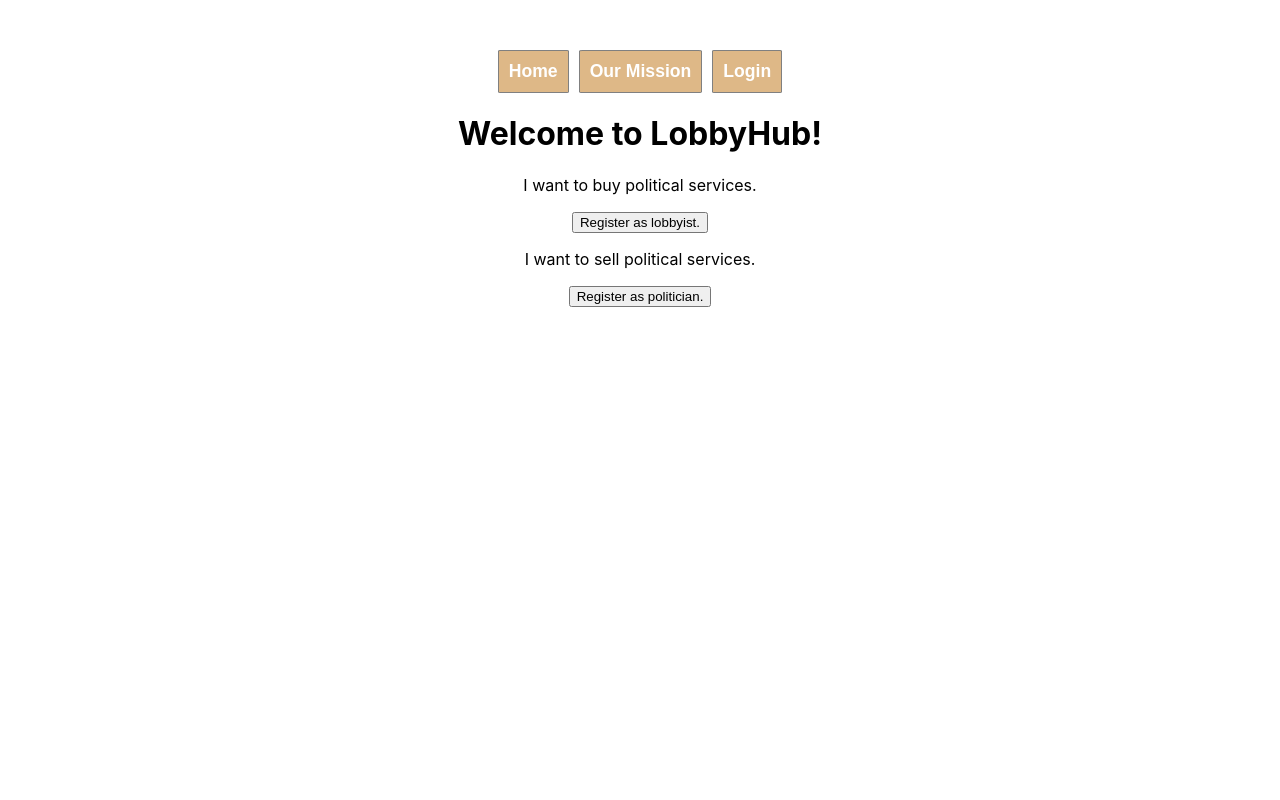
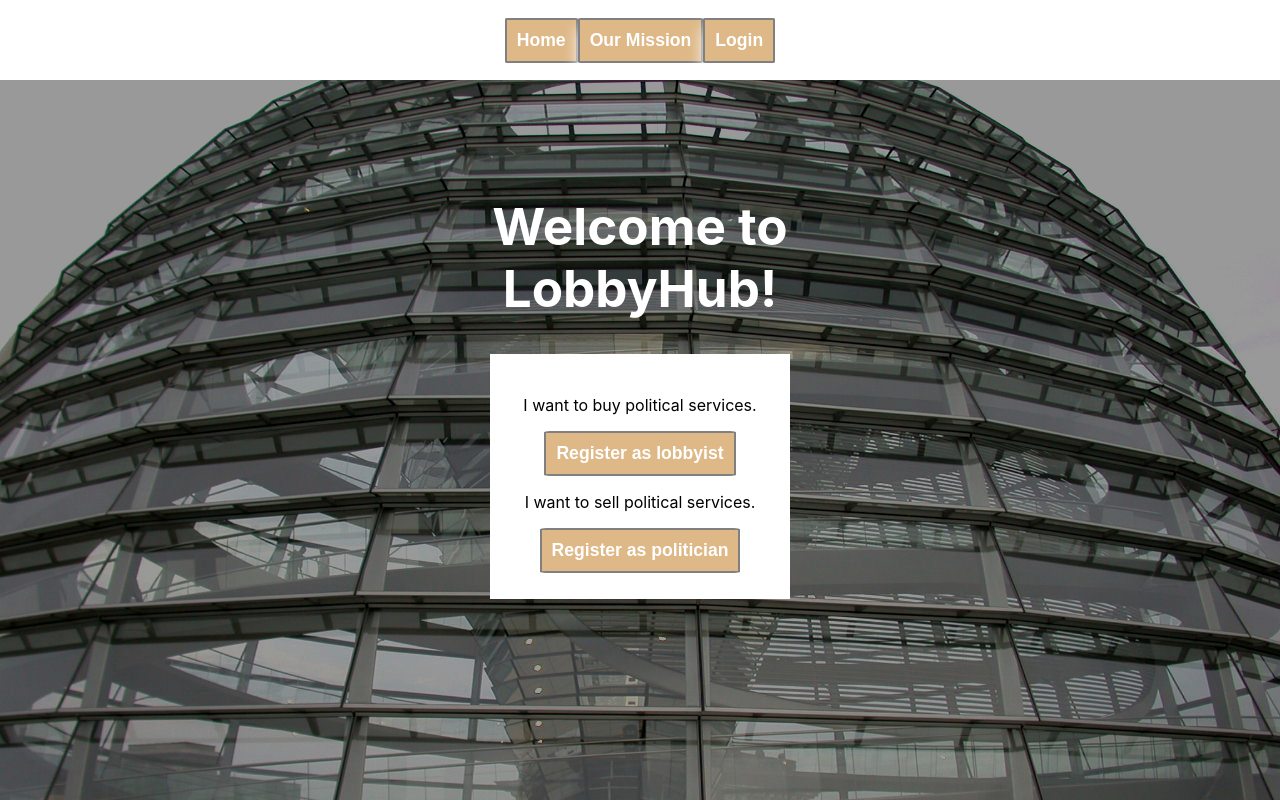
Before and after one commit to miob1781/lobby-hub-client, a React (Create React App) app: page / in a window 1280 px wide. Built offline with nearby package versions, Linux system fonts and the light colour scheme.

Commit message:
style landing page, signup and login

```diff
--- a/src/App.css
+++ b/src/App.css
@@ -1,20 +1,23 @@
 .App {
     text-align: center;
-  margin-top: 50px;
+    height: 100%;
 }
 
 nav {
     display: flex;
     justify-content: center;
+    align-items: center;
+    height: 10vh;
 }
 
-.link button, form.link button {
+.link button,
+form.link button {
     background-color: burlywood;
     color: white;
     padding: 10px;
-  border: 1px solid grey;
+    border: 2px solid grey;
     border-radius: 3%;
-  margin: 0 5px;
+    box-shadow: 0 10px 15px 0;
     font-weight: 600;
     font-size: 1.1rem;
     cursor: pointer;
@@ -23,3 +26,67 @@ nav {
 img {
     width: 300px;
 }
+
+.page {
+    display: flex;
+    position: relative;
+    justify-content: center;
+    align-items: center;
+    width: 100vw;
+    height: 90vh;
+}
+
+.hero {
+    position: absolute;
+    width: 100%;
+    height: 100%;
+    color: black;
+    background-image: url("./images/hero-image.jpg");
+    background-repeat: no-repeat;
+    background-size: cover;
+    background-position: center;
+    z-index: 1;
+}
+
+.overlay-hero {
+    position: absolute;
+    width: 100%;
+    height: 100%;
+    opacity: 40%;
+    background-color: black;
+    z-index: 2;
+}
+
+.outer-container {
+    position: absolute;
+    margin-top: -15vh;
+    max-width: 300px;
+    z-index: 3;
+}
+
+.title-container {
+    color: white;
+    font-size: 1.6rem;
+}
+
+.inner-container {
+    padding: 2vw;
+    background-color: white;
+    z-index: 3;
+}
+
+.inner-hero {
+    position: absolute;
+    margin-top: -15vh;
+    padding: 2vw;
+    background-color: white;
+    z-index: 3;
+}
+
+.link.end-buttons {
+    margin-top: 30px;
+}
+
+.link.end-buttons button {
+    margin: 5px;
+}
--- a/src/components/Home.js
+++ b/src/components/Home.js
@@ -1,21 +1,28 @@
-import {useState, useEffect, useContext} from "react";
-import {NavLink, useParams} from "react-router-dom";
+import { NavLink } from "react-router-dom";
 
-export function Home(props){
+export function Home(props) {
     return (
-        <div>
+        <div className="page">
+            <div className="overlay-hero"></div>
+            <div className="hero"></div>
+            <div className="outer-container">
+                <div className="title-container">
                     <h1>Welcome to LobbyHub!</h1>
-            <div>
+                </div>
+                <div className="inner-container">
+                    <div className="element-container">
                         <p>I want to buy political services.</p>
-                <NavLink to="/signup/lobbyist">
-                    <button>Register as lobbyist.</button>
+                        <NavLink to="/signup/lobbyist" className="link">
+                            <button>Register as lobbyist</button>
                         </NavLink>
                     </div>
-            <div>
+                    <div className="element-container">
                         <p>I want to sell political services.</p>
-                <NavLink to="/signup/politician">
-                    <button>Register as politician.</button>
+                        <NavLink to="/signup/politician" className="link">
+                            <button>Register as politician</button>
                         </NavLink>
+                    </div>
+                </div>
             </div>
         </div>
     )
--- a/src/components/Login.js
+++ b/src/components/Login.js
@@ -11,10 +11,10 @@ export function Login(props) {
 
     const navigate = useNavigate();
 
-    const {storeToken, authenticateUser} = useContext(AuthContext)
+    const { storeToken, authenticateUser } = useContext(AuthContext)
 
-    const handleUsername = ({target}) => setUsername(target.value);
-    const handlePassword = ({target}) => setPassword(target.value);
+    const handleUsername = ({ target }) => setUsername(target.value);
+    const handlePassword = ({ target }) => setPassword(target.value);
 
     const handleLoginSubmit = (e) => {
         e.preventDefault();
@@ -34,9 +34,11 @@ export function Login(props) {
     };
 
     return (
-        <div className="LoginPage">
-            <h1>Login</h1>
-
+        <div className="page">
+            <div className="hero"></div>
+            <div className="overlay-hero"></div>
+            <div className="inner-hero">
+                <h2>Login</h2>
                 <form onSubmit={handleLoginSubmit}>
                     <label>Username: </label>
                     <input
@@ -55,21 +57,21 @@ export function Login(props) {
                         autoComplete="current-password"
                         onChange={handlePassword}
                     />
-
+                    <div className="link end-buttons">
                         <button type="submit">Login</button>
+                    </div>
                 </form>
                 {errorMessage && <p className="error-message">{errorMessage}</p>}
 
                 <p>Don't have an account yet?</p>
-            <div>
+                <div className="link end-buttons">
                     <NavLink to="/signup/lobbyist">
-                    <button>Register as lobbyist.</button>
+                        <button>Register as lobbyist</button>
+                    </NavLink>
+                    <NavLink to="/signup/politician">
+                        <button>Register as politician</button>
                     </NavLink>
                 </div>
-            <div>
-                <NavLink to="/signup/politician">
-                    <button>Register as politician.</button>
-                </NavLink>
             </div>
         </div>
     )
--- a/src/components/Signup.js
+++ b/src/components/Signup.js
@@ -5,25 +5,25 @@ import axios from "axios";
 import { AuthContext } from "../context/auth.context";
 
 export function Signup(props) {
-    const {type} = useParams();
+    const { type } = useParams();
     const navigate = useNavigate();
-    const {user, storeToken, authenticateUser, setUser} = useContext(AuthContext);
+    const { user, storeToken, authenticateUser, setUser } = useContext(AuthContext);
 
     const [formData, setFormData] = useState(user);
     const [areasOfInfluence, setAreasOfInfluence] = useState([])
     const [errorMessage, setErrorMessage] = useState("");
 
-    const {_id, username, email, password, position, party, organization} = formData
+    const { _id, username, email, password, position, party, organization } = formData
     let userData
-    if (type === "lobbyist"){
-        userData = {username, email, password, type, organization}
+    if (type === "lobbyist") {
+        userData = { username, email, password, type, organization }
     } else {
-        userData = {username, email, password, type, position, party, areasOfInfluence}
+        userData = { username, email, password, type, position, party, areasOfInfluence }
     }
 
     const handleInputChange = (target, category) => {
         setFormData(prevUser => {
-            return {...prevUser, [category]: target.value}
+            return { ...prevUser, [category]: target.value }
         })
     }
 
@@ -58,14 +58,17 @@ export function Signup(props) {
     }
 
     return (
-    <div>
+        <div className="page">
+            <div className="overlay-hero"></div>
+            <div className="hero"></div>
+            <div className="inner-hero">
                 <h2>{_id ? "Edit your user data" : "Signup"}</h2>
                 <form onSubmit={_id ? submitUpdate : submitSignup}>
                     <div className="inputContainer">
                         <label>Username: <input
                             type="text"
                             value={username}
-                    onChange={({target}) => handleInputChange(target, "username")}
+                            onChange={({ target }) => handleInputChange(target, "username")}
                             autoComplete="username"
                             required
                         /></label>
@@ -74,7 +77,7 @@ return (
                         <label>Email: <input
                             type="email"
                             value={email}
-                    onChange={({target}) => handleInputChange(target, "email")}
+                            onChange={({ target }) => handleInputChange(target, "email")}
                             required
                         /></label>
                     </div>
@@ -82,7 +85,7 @@ return (
                         <label>Password: <input
                             type="password"
                             value={password}
-                    onChange={({target}) => handleInputChange(target, "password")}
+                            onChange={({ target }) => handleInputChange(target, "password")}
                             autoComplete={_id ? "current-password" : "new-password"}
                             required
                         /></label>
@@ -111,11 +114,14 @@ return (
                     <div className="inputContainer" style={{ display: type === "politician" ? "block" : "none" }}>
                         <KeywordsList setAreasOfInfluence={setAreasOfInfluence} />
                     </div>
+                    <div className="link end-buttons">
                         <button>{_id ? "Edit" : "Signup!"}</button>
-        </form>
                         <NavLink to="/">
                             <button type="button">Back</button>
                         </NavLink>
                     </div>
+                </form>
+            </div>
+        </div>
     )
 }
--- a/src/index.css
+++ b/src/index.css
@@ -5,6 +5,7 @@ body {
     sans-serif;
   -webkit-font-smoothing: antialiased;
   -moz-osx-font-smoothing: grayscale;
+  box-sizing: border-box;
 }
 
 code {
```
Also changed, not shown: src/images/hero-image.jpg (added). Lines whose indentation alone changed are shown as unchanged.
